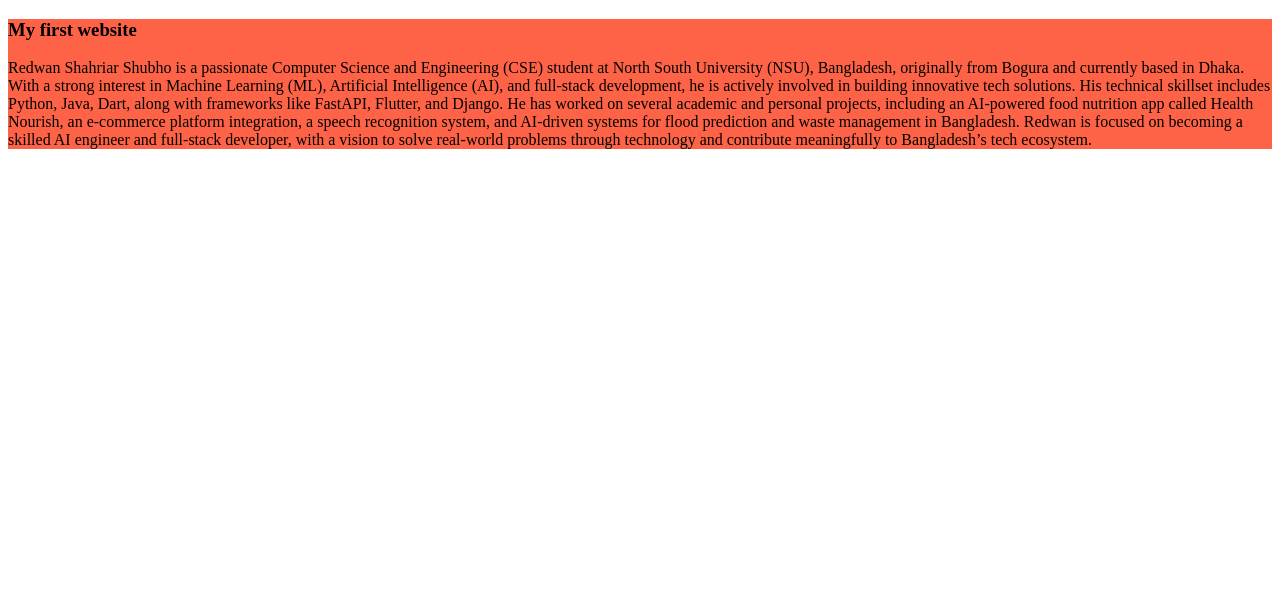
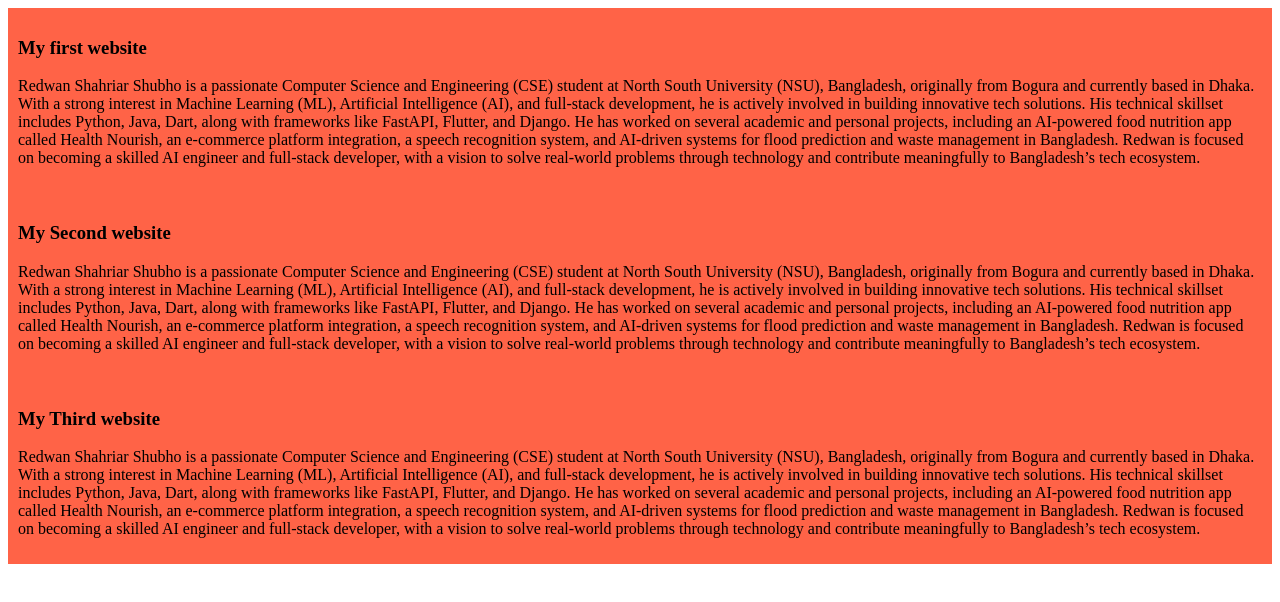
Before and after one commit to redwanshahriarshubho/my_simple_website, a plain HTML site: page index.html in a window 1280 px wide. Drawn offline with Linux system fonts and the light colour scheme.

Commit message:
added the second website

```diff
--- a/index.html
+++ b/index.html
@@ -12,5 +12,16 @@
         <h3>My first website</h3>
         <p>Redwan Shahriar Shubho is a passionate Computer Science and Engineering (CSE) student at North South University (NSU), Bangladesh, originally from Bogura and currently based in Dhaka. With a strong interest in Machine Learning (ML), Artificial Intelligence (AI), and full-stack development, he is actively involved in building innovative tech solutions. His technical skillset includes Python, Java, Dart, along with frameworks like FastAPI, Flutter, and Django. He has worked on several academic and personal projects, including an AI-powered food nutrition app called Health Nourish, an e-commerce platform integration, a speech recognition system, and AI-driven systems for flood prediction and waste management in Bangladesh. Redwan is focused on becoming a skilled AI engineer and full-stack developer, with a vision to solve real-world problems through technology and contribute meaningfully to Bangladesh’s tech ecosystem.</p>
     </div>
+     <div>
+
+        <h3>My Second website</h3>
+        <p>Redwan Shahriar Shubho is a passionate Computer Science and Engineering (CSE) student at North South University (NSU), Bangladesh, originally from Bogura and currently based in Dhaka. With a strong interest in Machine Learning (ML), Artificial Intelligence (AI), and full-stack development, he is actively involved in building innovative tech solutions. His technical skillset includes Python, Java, Dart, along with frameworks like FastAPI, Flutter, and Django. He has worked on several academic and personal projects, including an AI-powered food nutrition app called Health Nourish, an e-commerce platform integration, a speech recognition system, and AI-driven systems for flood prediction and waste management in Bangladesh. Redwan is focused on becoming a skilled AI engineer and full-stack developer, with a vision to solve real-world problems through technology and contribute meaningfully to Bangladesh’s tech ecosystem.</p>
+    </div>
+
+ <div>
+
+        <h3>My Third website</h3>
+        <p>Redwan Shahriar Shubho is a passionate Computer Science and Engineering (CSE) student at North South University (NSU), Bangladesh, originally from Bogura and currently based in Dhaka. With a strong interest in Machine Learning (ML), Artificial Intelligence (AI), and full-stack development, he is actively involved in building innovative tech solutions. His technical skillset includes Python, Java, Dart, along with frameworks like FastAPI, Flutter, and Django. He has worked on several academic and personal projects, including an AI-powered food nutrition app called Health Nourish, an e-commerce platform integration, a speech recognition system, and AI-driven systems for flood prediction and waste management in Bangladesh. Redwan is focused on becoming a skilled AI engineer and full-stack developer, with a vision to solve real-world problems through technology and contribute meaningfully to Bangladesh’s tech ecosystem.</p>
+    </div>
 </body>
 </html>
--- a/styles/blog.css
+++ b/styles/blog.css
@@ -1,3 +1,5 @@
 div{
     background-color: tomato;
+    padding: 10px;
+    margin-bottom: 10pxg;
 }
```
